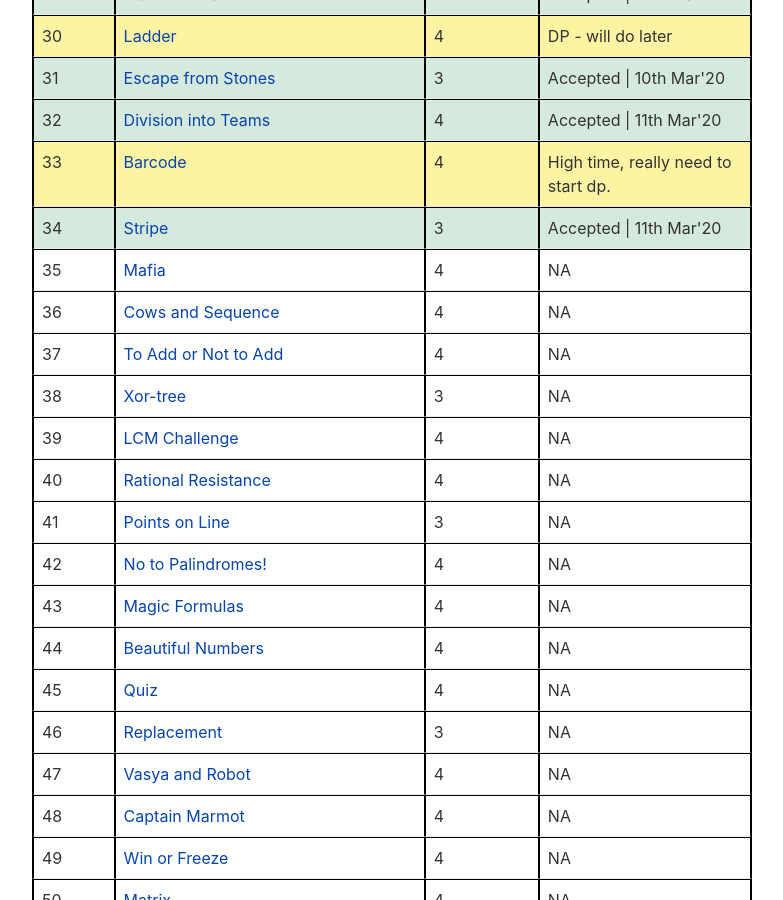
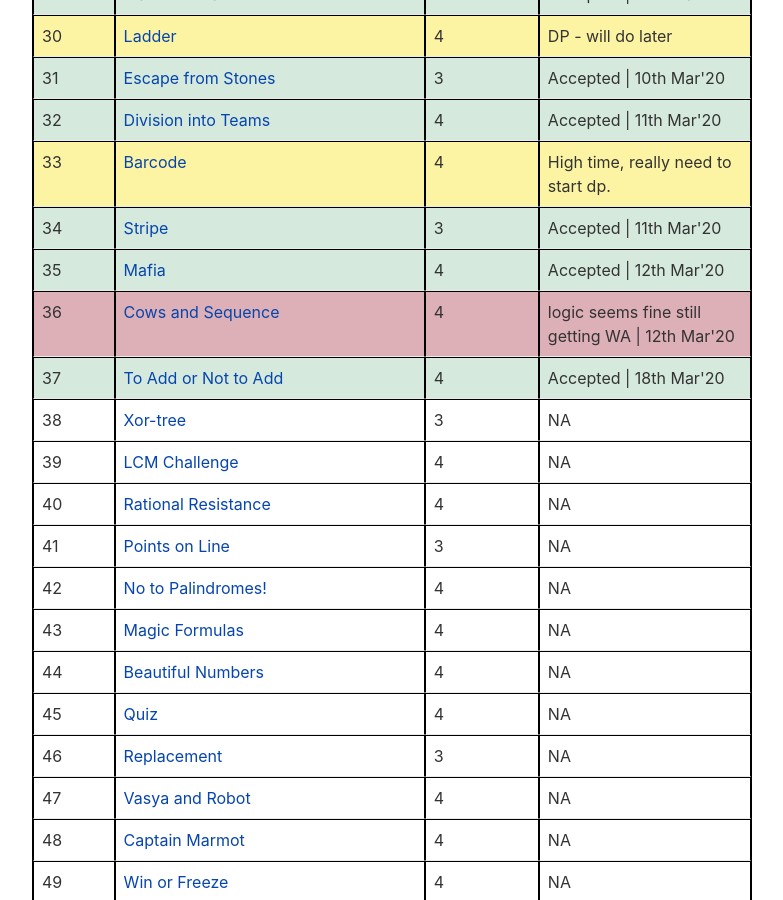
Before and after one commit to vaibhavahuja/vaibhavahuja.github.io, a Jekyll site: the page built from _posts/2020-02-13-practice-list-1.md, in a window 1280 px wide and 900 px high, scrolled down 1578 px. Shown: the whole window, without its empty margins (8-791 px from the left). Built offline with Jekyll 4.4.1, drawn with Linux system fonts in a browser that asks for light colours; comment, search, counter and statistics services are not loaded.

Commit message:
updated problems

```diff
--- a/_posts/2020-02-13-practice-list-1.md
+++ b/_posts/2020-02-13-practice-list-1.md
@@ -226,23 +226,23 @@ Below is a list of problems I will be solving during this February - March'20. I
 		<td>3</td>
 		<td>Accepted | 11th Mar'20</td>
 	</tr>
-	<tr style="background-color: white;">
+	<tr style="background-color: {{page.green}};">
 		<td>35</td>
 		<td><a href="http://codeforces.com/problemset/problem/348/A" target="_blank">Mafia</a></td>
 		<td>4</td>
-		<td>NA</td>
+		<td>Accepted | 12th Mar'20</td>
 	</tr>
-	<tr style="background-color: white;">
+	<tr style="background-color: {{page.red}};">
 		<td>36</td>
 		<td><a href="http://codeforces.com/problemset/problem/283/A" target="_blank">Cows and Sequence</a></td>
 		<td>4</td>
-		<td>NA</td>
+		<td>logic seems fine still getting WA | 12th Mar'20</td>
 	</tr>
-	<tr style="background-color: white;">
+	<tr style="background-color: {{page.green}};">
 		<td>37</td>
 		<td><a href="http://codeforces.com/problemset/problem/231/C" target="_blank">To Add or Not to Add</a></td>
 		<td>4</td>
-		<td>NA</td>
+		<td>Accepted | 18th Mar'20</td>
 	</tr>
 	<tr style="background-color: white;">
 		<td>38</td>
```
